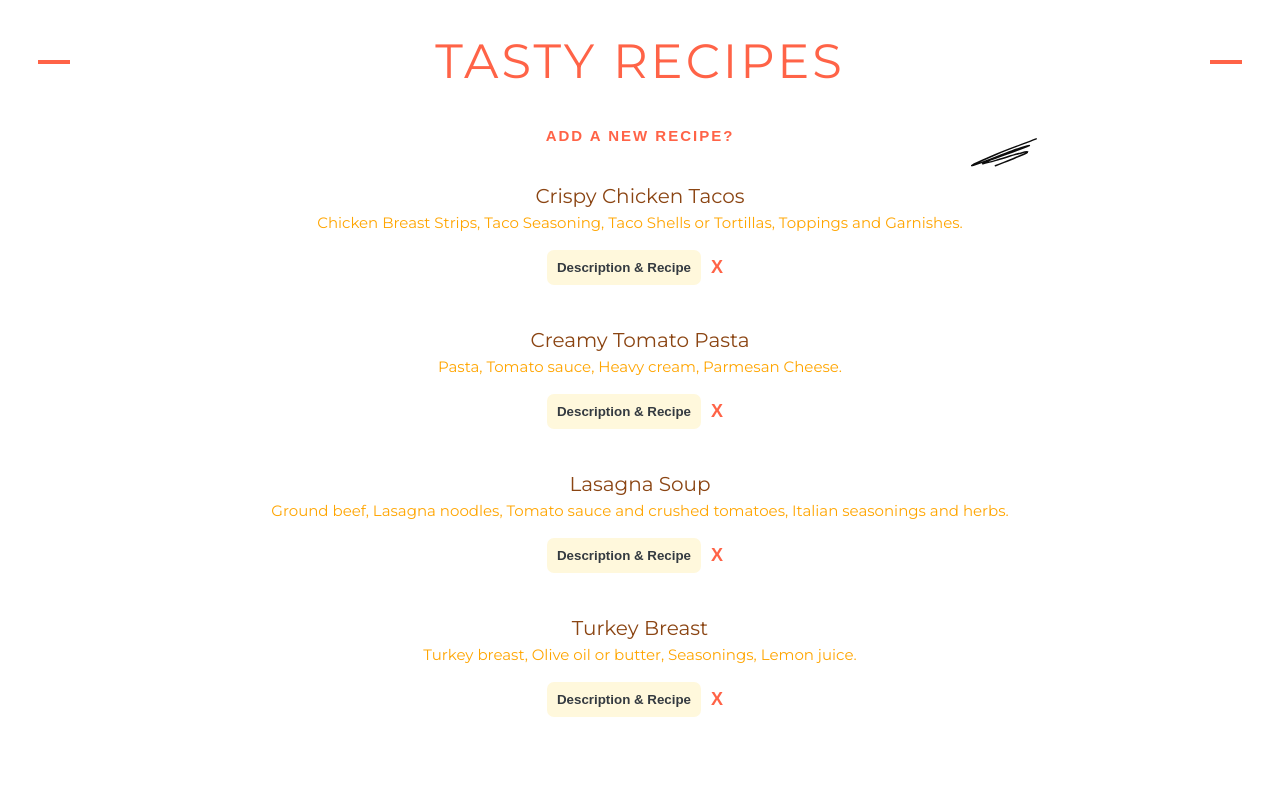
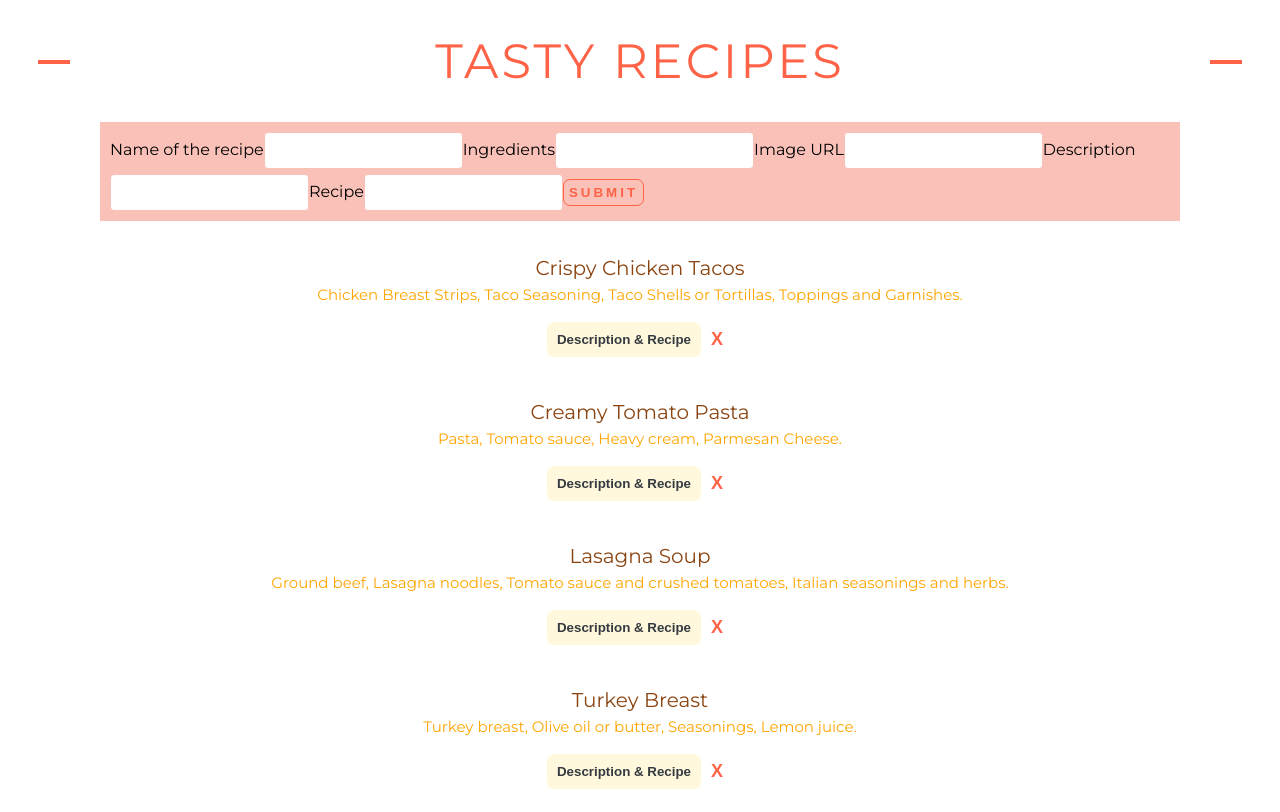
Before and after one commit to Tala-cmd/react-recipe-book, a React (Vite) app: page / in a window 1280 px wide. Both pictures are taken after a click on the button "ADD A NEW RECIPE?". Built offline with nearby package versions, Linux system fonts and the light colour scheme.

Commit message:
static form

```diff
--- a/src/components/NewRecipeForm.jsx
+++ b/src/components/NewRecipeForm.jsx
@@ -1,19 +1,42 @@
 import React, { useState } from 'react'
 
 function NewRecipeForm() {
-  const [form, setForm] = useState(false)
+  const [form, setForm] = useState(true)
 
   return (
     <>
-    {form ?  <img className='arrow' src='recipes/curved-arrow.svg'></img>
-    :
-    <img className='line' src='recipes/random-lines.svg'></img>
+    {form ?
+      <div className='container'>
+        <img className='arrow' src='recipes/curved-arrow.svg'></img>
+        <button className='button' onClick={()=> setForm(!form)}>Add a new recipe?</button>
+      </div>
+      :
+      <div className='container'>
+
+        <form className='form-add-recipe'>
+
+          <label>Name of the recipe</label>
+          <input type='text'></input>
+
+          <label>Ingredients</label>
+          <input type='text'></input>
+
+          <label>Image URL</label>
+          <input type='text'></input>
+
+          <label>Description</label>
+          <input type='text'></input>
+
+          <label>Recipe</label>
+          <input type='text'></input>
+
+          <button className='submit-button'>Submit</button>
+        </form>
+
+</div>
     }
 
-    {/* */}
-    <div className='container'>
-      <button className='button'>Add a new recipe?</button>
-    </div>
+
     </>
   )
 }
--- a/src/index.css
+++ b/src/index.css
@@ -63,7 +63,6 @@ li {
   transform: rotate(70deg);
   right:15%;
   transition: 0.4s;
-
 }
 
 .button{
@@ -76,6 +75,40 @@ li {
   cursor: pointer;
   text-transform: uppercase;
   letter-spacing: 2px;
+  transition: 0.3s;
+}
+
+.form-add-recipe {
+  grid-template-columns:  1.5fr;
+  margin-bottom: 5rem;
+  padding: 10px;
+  margin:0px 100px;
+  background-color: #f9c1b8;
+  transition: 0.3s;
+}
+
+input,
+select {
+
+  position: block;
+  padding: 10px;
+  text-align: center;
+  border: 1px solid  #f9c1b8;
+  border-radius: 4px;
+  transition: 0.3s;
+}
+
+.submit-button{
+  background: none;
+  border:1px solid  #ff6347;
+  color: #ff6347;
+  border-radius: 7px;
+  margin-top:10px;
+  padding: 5px;
+  font-weight: bold;
+  cursor: pointer;
+  text-transform: uppercase;
+  letter-spacing: 3px;
   transition: 0.3s;
 }
 
```
